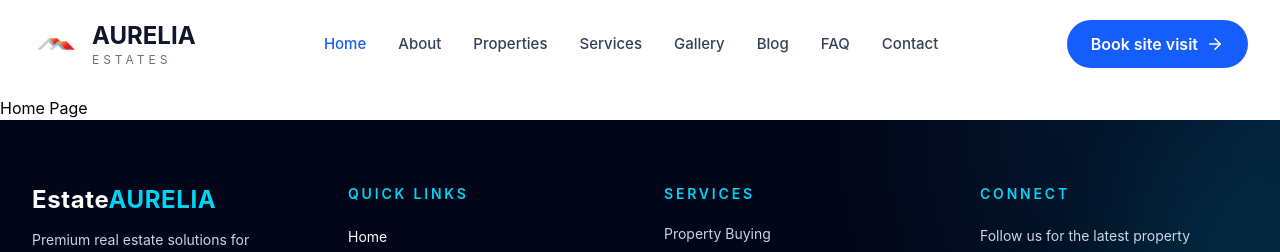
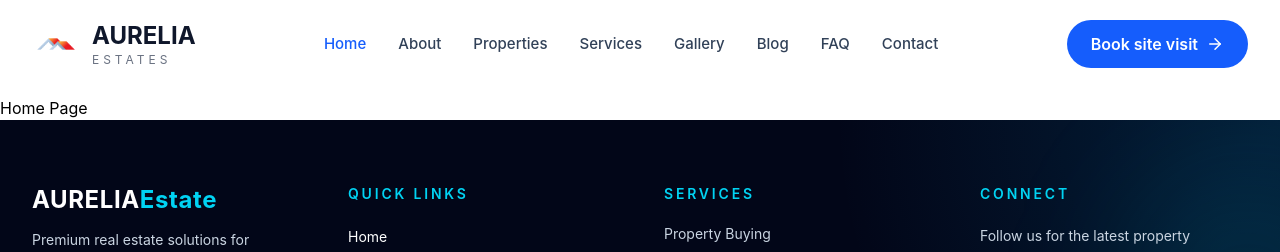
Before and after one commit to Amey5328/real-estate-company, a React (Vite) app: page / in a window 1280 px wide. Shown: the top 252 px of the page. Built offline with nearby package versions, Linux system fonts and the light colour scheme.

Commit message:
footer logo change

```diff
--- a/src/components/layout/Footer.jsx
+++ b/src/components/layout/Footer.jsx
@@ -66,7 +66,7 @@
           <motion.div variants={item} className="space-y-5">
             <div>
               <h3 className="text-2xl font-bold tracking-wide">
-                Estate<span className="text-cyan-400">AURELIA</span>
+                AURELIA<span className="text-cyan-400">Estate</span>
               </h3>
               <p className="mt-3 max-w-sm text-sm leading-6 text-slate-300">
                 Premium real estate solutions for buying, selling, and renting properties with confidence.
```
